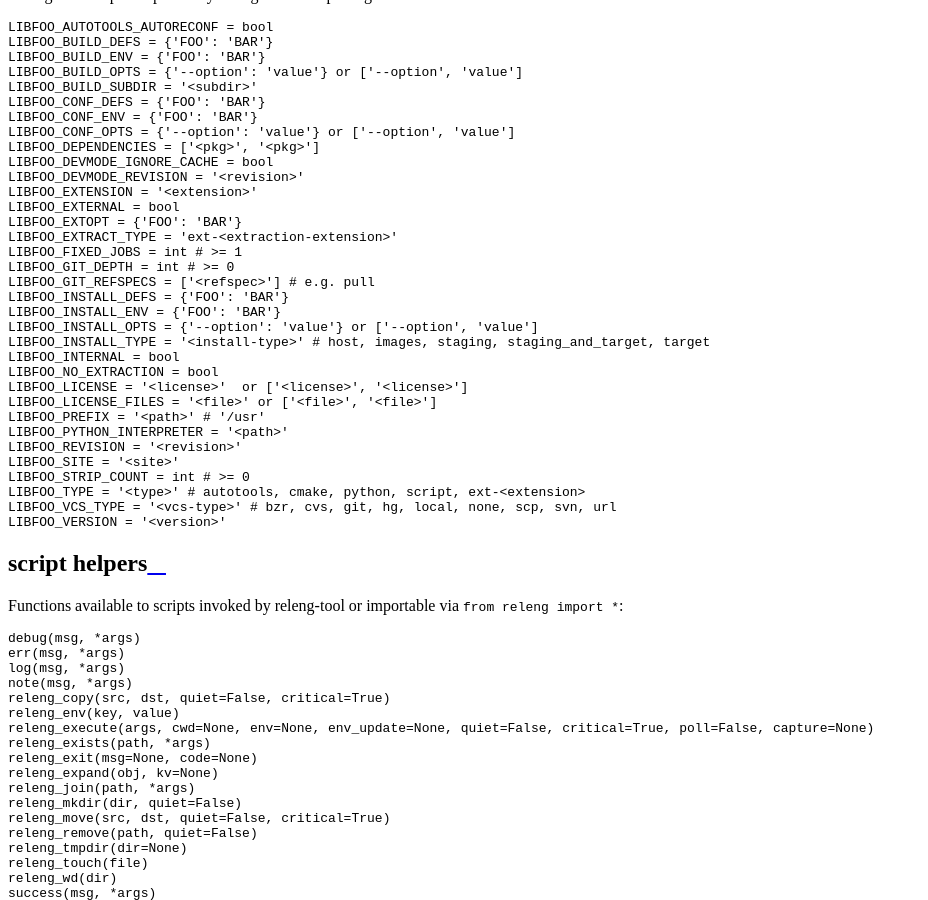
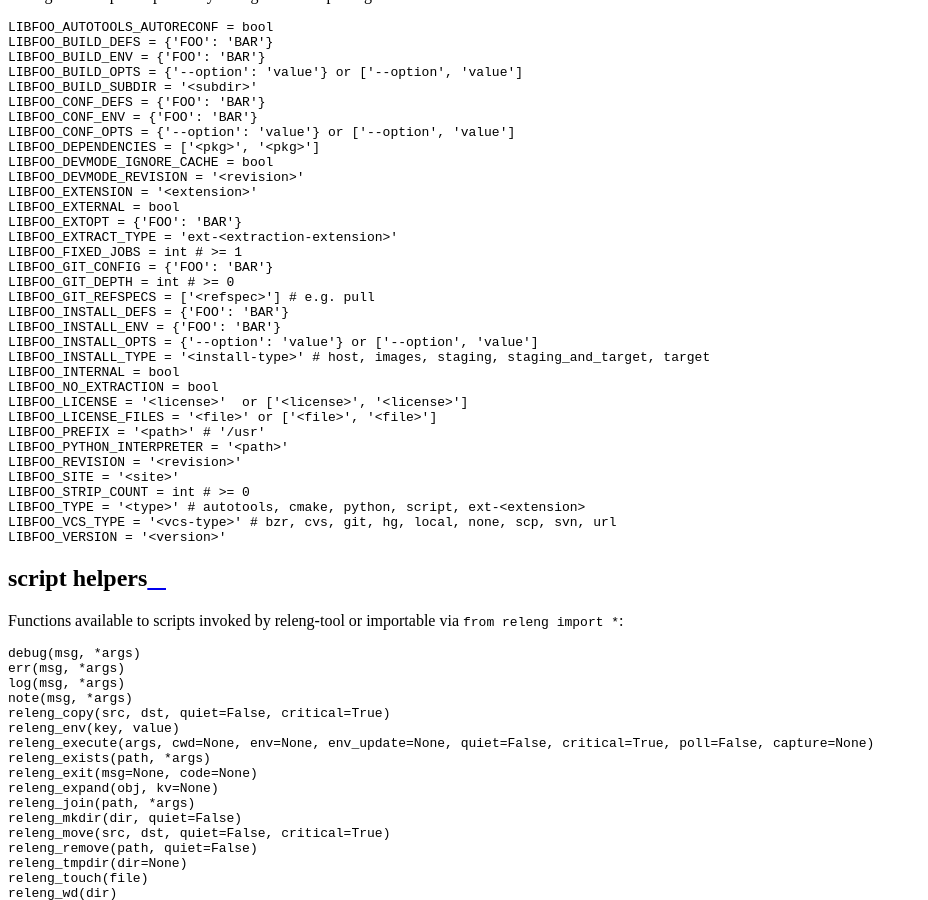
Before and after one commit to releng-tool/releng-tool, a Sphinx documentation site: the page built from Documentation/annex-a.rst, in a window 1280 px wide and 900 px high, scrolled down 1929 px. Shown: the whole window, without its empty margins (0-928 px from the left). Built offline with Sphinx 7.4.7 and the Read the Docs theme 2.0.0, drawn with Linux system fonts in a browser that asks for light colours.

Commit message:
Documentation: adding new git-config configuration
Adding the newly added configuration `LIBFOO_GIT_CONFIG` to the
developer's guide document.

Signed-off-by: James Knight <james.d.knight@live.com>

```diff
--- a/Documentation/annex-a.rst
+++ b/Documentation/annex-a.rst
@@ -89,6 +89,7 @@ Configuration options parsed by releng-tool for a package definition:
    LIBFOO_EXTOPT = {'FOO': 'BAR'}
    LIBFOO_EXTRACT_TYPE = 'ext-<extraction-extension>'
    LIBFOO_FIXED_JOBS = int # >= 1
+   LIBFOO_GIT_CONFIG = {'FOO': 'BAR'}
    LIBFOO_GIT_DEPTH = int # >= 0
    LIBFOO_GIT_REFSPECS = ['<refspec>'] # e.g. pull
    LIBFOO_INSTALL_DEFS = {'FOO': 'BAR'}
```
Also changed, not shown: 1 other file.
